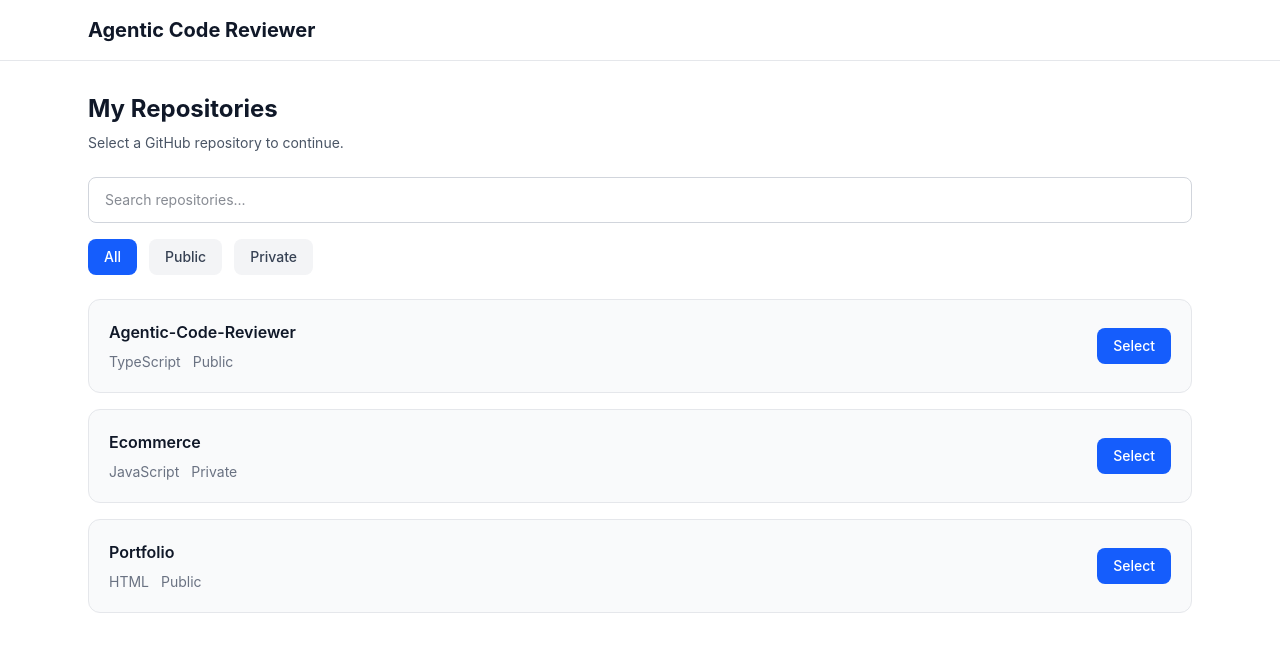
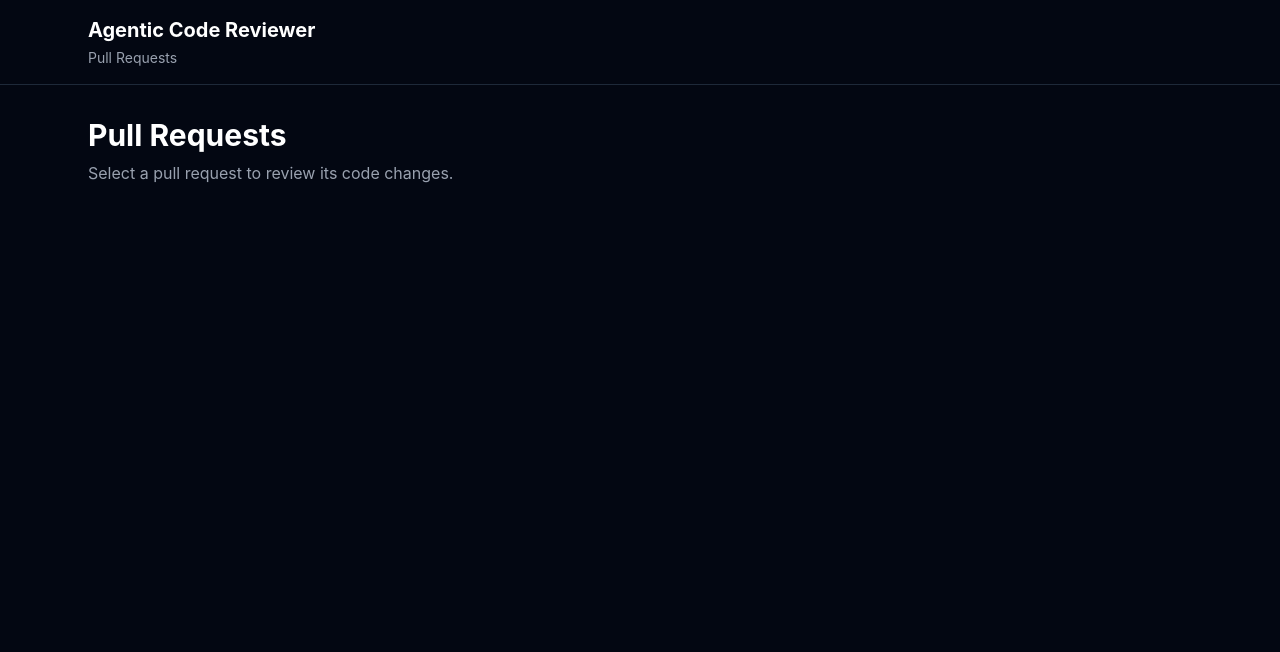
Before and after one commit to utkarsh191/agentic-code-reviewer, a React (Vite) app in the folder client/: page / in a window 1280 px wide. Shown: the top 652 px of the page. Built offline with nearby package versions, Linux system fonts and the light colour scheme.

Commit message:
feat: add pull requests page layout

```diff
--- a/client/src/App.tsx
+++ b/client/src/App.tsx
@@ -1,9 +1,9 @@
 
-import Repositories from "./pages/Repositories";
+import PullRequests from "./pages/PullRequests";
 
 
 function App() {
-  return <Repositories />;
+  return <PullRequests />;
 }
 
 export default App;
--- /dev/null
+++ b/client/src/pages/PullRequests.tsx
@@ -0,0 +1,29 @@
+const PullRequests = () => {
+  return (
+    <div className="min-h-screen bg-gray-950 text-white">
+      <header className="border-b border-gray-800">
+        <div className="max-w-6xl mx-auto px-6 py-4">
+          <h1 className="text-xl font-bold">
+            Agentic Code Reviewer
+          </h1>
+
+          <p className="text-sm text-gray-400 mt-1">
+            Pull Requests
+          </p>
+        </div>
+      </header>
+
+      <main className="max-w-6xl mx-auto px-6 py-8">
+        <h2 className="text-3xl font-bold">
+          Pull Requests
+        </h2>
+
+        <p className="mt-2 text-gray-400">
+          Select a pull request to review its code changes.
+        </p>
+      </main>
+    </div>
+  );
+};
+
+export default PullRequests;
```
